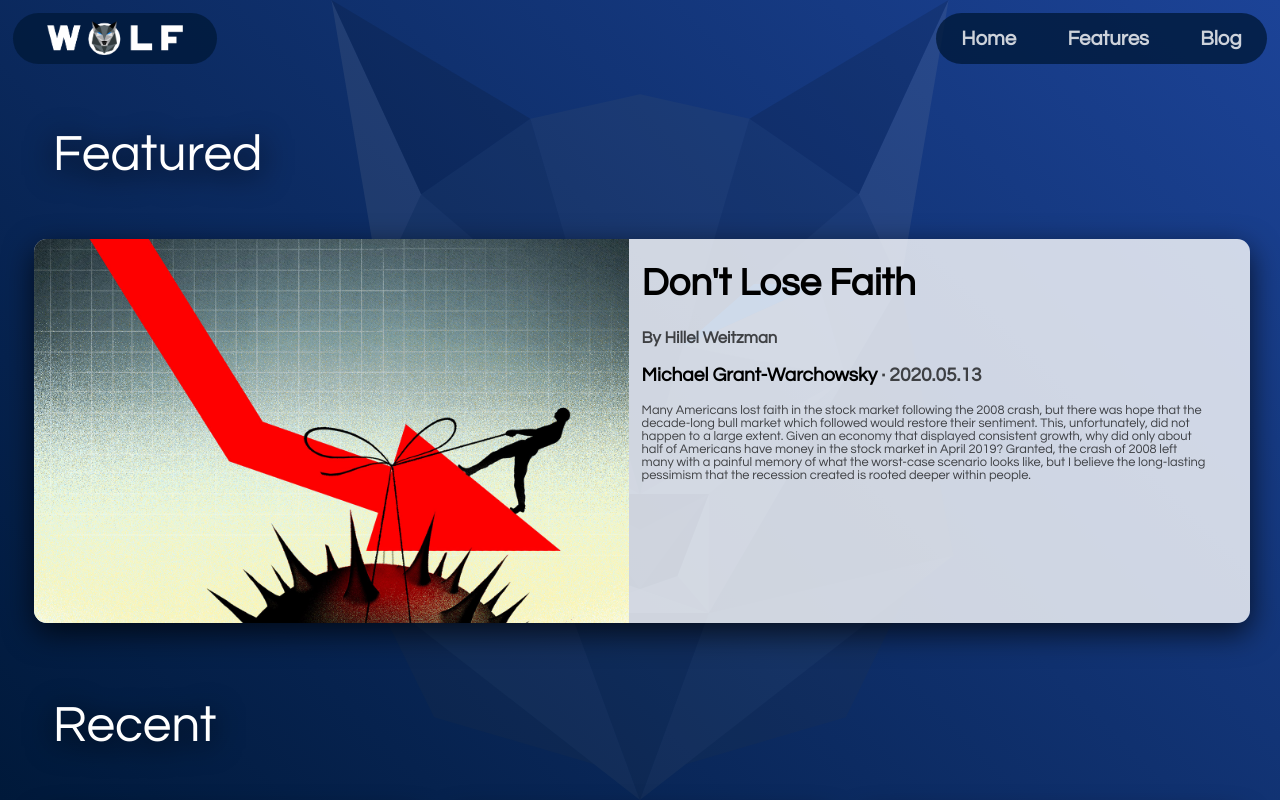
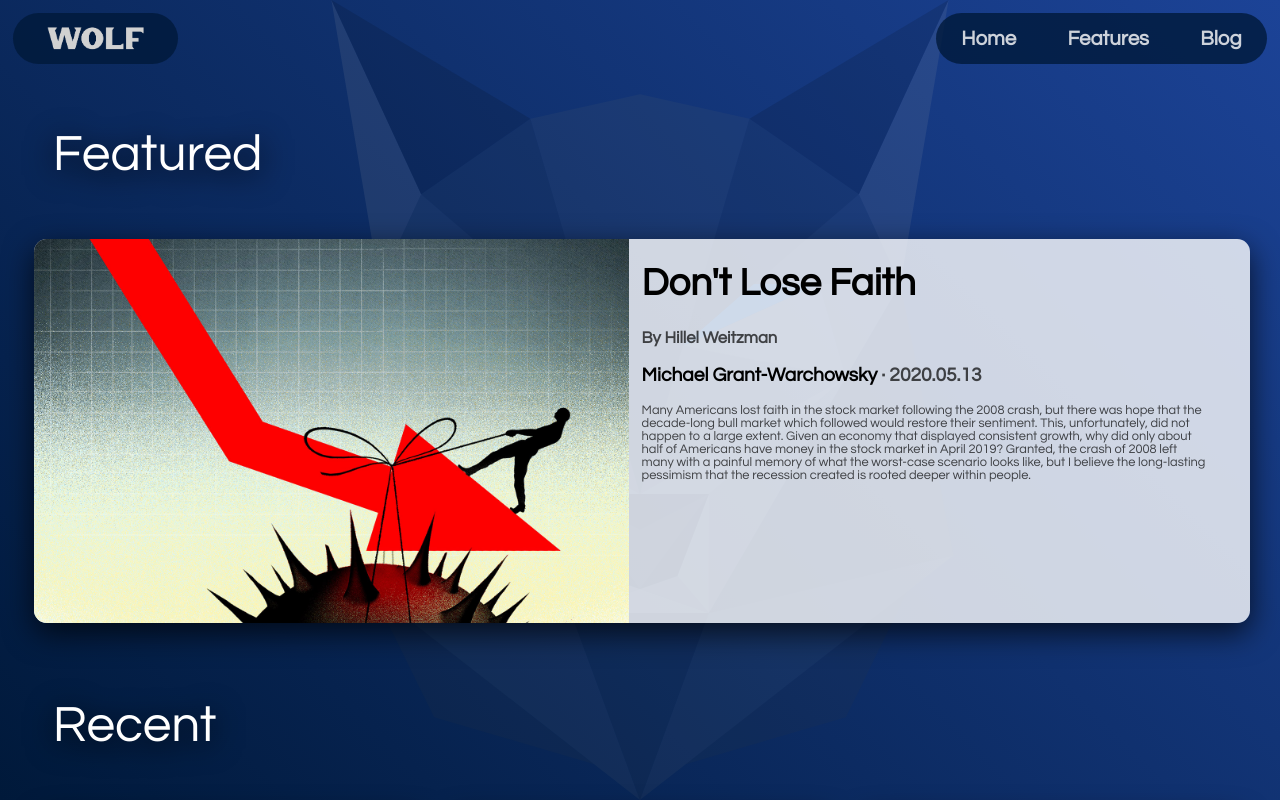
Before and after one commit to shelost/wolfdemo, a plain HTML site: page Pages/blog.html in a window 1280 px wide. Shown: the top 800 px of the page. Drawn offline with Linux system fonts and the light colour scheme; a web font is replaced by a local one.

Commit message:
Update blog.html

```diff
--- a/Pages/blog.html
+++ b/Pages/blog.html
@@ -15,7 +15,7 @@
     <div class = 'navbar' id = 'navbar'>
         <div class = 'bubble'>
             <div class = 'navbtn'>
-                <img id = 'img-desktop' src = '../Assets/logo-1.png'>
+                <img id = 'img-desktop' src = '../Assets/logo-2.png'>
             </div>
         </div>
         <div class = 'bubble'>
```
